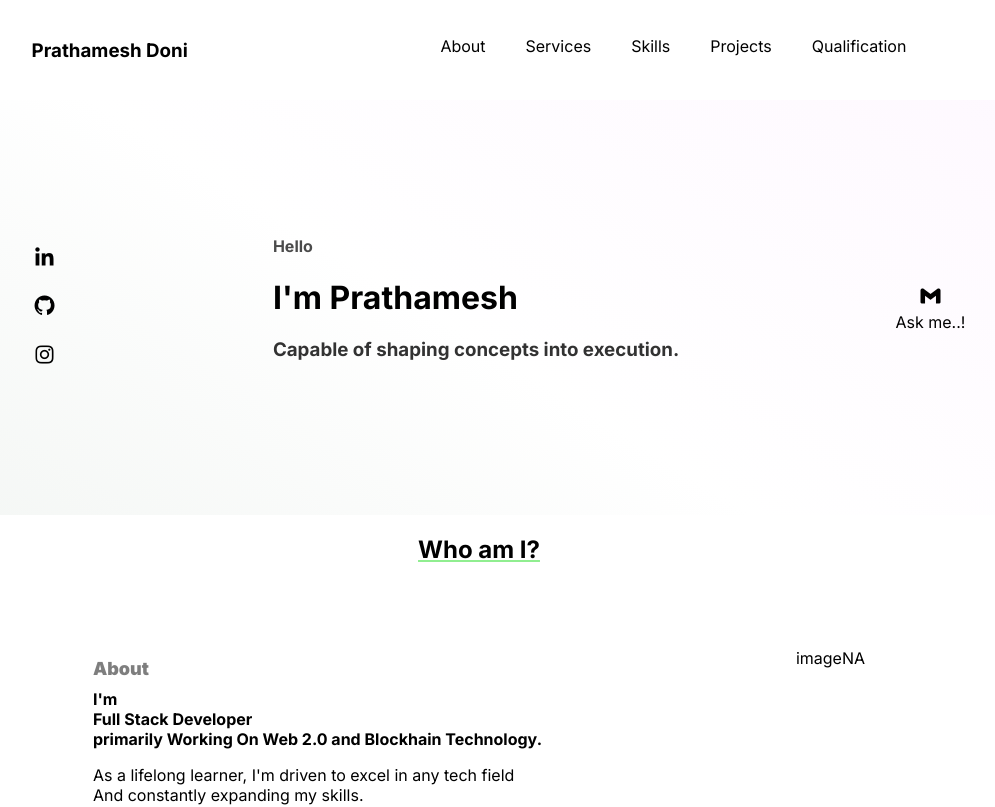
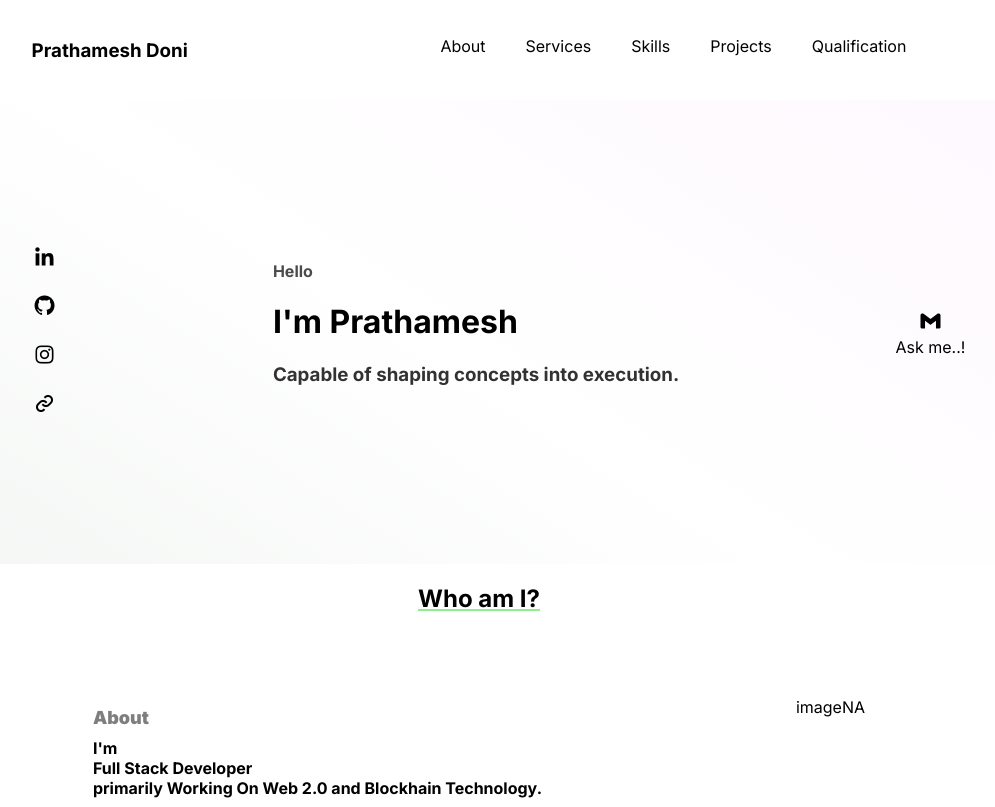
Before and after one commit to hacknovas/PortfolioHN, a Next.js app: page / in a window 1280 px wide. Shown: the top 807 px of the page, without its empty margins (161-1156 px from the left). Built offline with nearby package versions, Linux system fonts and the light colour scheme.

Commit message:
Resume Updated with link

```diff
--- a/src/app/Components/Header.tsx
+++ b/src/app/Components/Header.tsx
@@ -37,21 +37,27 @@
       </div>
       <div className={styles.headSection}>
         <ul className={styles.headSectionItems}>
-          <Link href="https://www.linkedin.com/in/prathamesh-doni-15aab8209/">
+          <Link href="https://www.linkedin.com/in/prathamesh-doni-15aab8209/" target="_blank">
             <div className={styles.headSectionEachItem}>
               <i className='bx bxl-linkedin'></i>
             </div>
           </Link>
 
-          <Link href="https://github.com/hacknovas">
+          <Link href="https://github.com/hacknovas" target="_blank">
             <div className={styles.headSectionEachItem}>
               <i className='bx bxl-github'></i>
             </div>
           </Link>
 
-          <Link href="">
+          <Link href="" target="_blank">
             <div className={styles.headSectionEachItem}>
               <i className='bx bxl-instagram'></i>
+            </div>
+          </Link>
+
+          <Link href="https://drive.google.com/file/d/1a0ybZz9Abl4fHeaRQapov3d_-YxWvR5p/view?usp=sharing" target="_blank">
+            <div className={styles.headSectionEachItem}>
+              <i className='bx bx-link'></i>
             </div>
           </Link>
         </ul>
```
